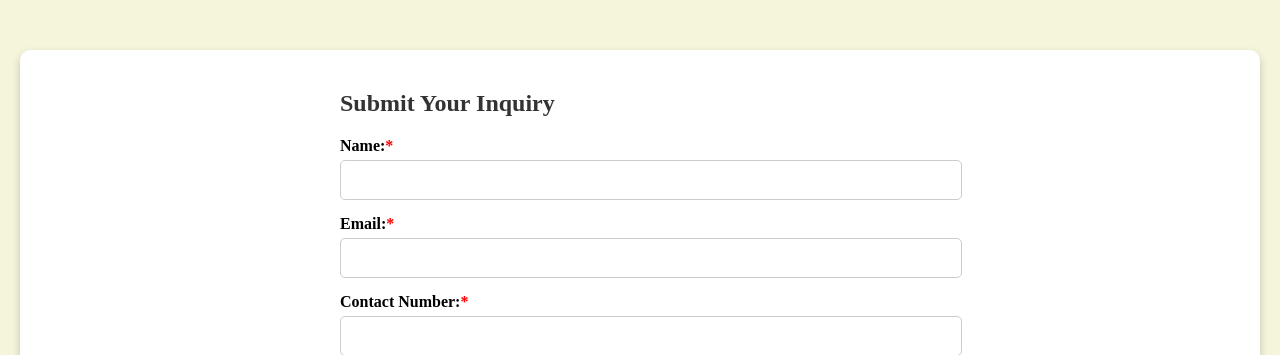
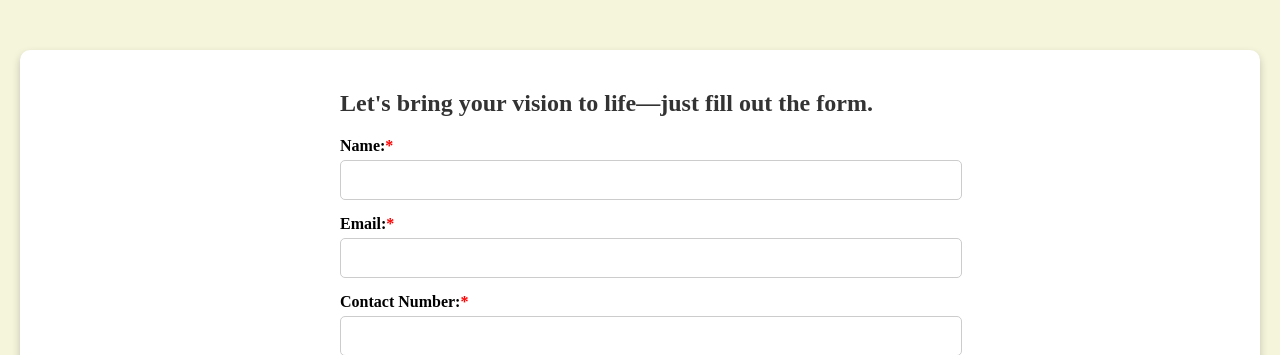
Before and after one commit to RosarioAngelica/trylang_cohere, a PHP site: page /VillaSalud.UI/pages/p_make_reservation.php in a window 1280 px wide. Shown: the part 165-520 px from the top of the page. Run offline with PHP 8.4, Linux system fonts and the light colour scheme.

Commit message:
change one line code

```diff
--- a/VillaSalud.UI/pages/p_make_reservation.php
+++ b/VillaSalud.UI/pages/p_make_reservation.php
@@ -122,7 +122,7 @@ if ($_SERVER["REQUEST_METHOD"] == "POST") {
     </nav>
     <div class="container">
         <div class="reservation-container">
-            <h2>Submit Your Inquiry</h2>
+        <h2>Let's bring your vision to life—just fill out the form.</h2>
             <form method="POST" action="p_make_reservation.php">
                 <div class="form-group">
                     <label for="name">Name:<span>*</span></label>
```
